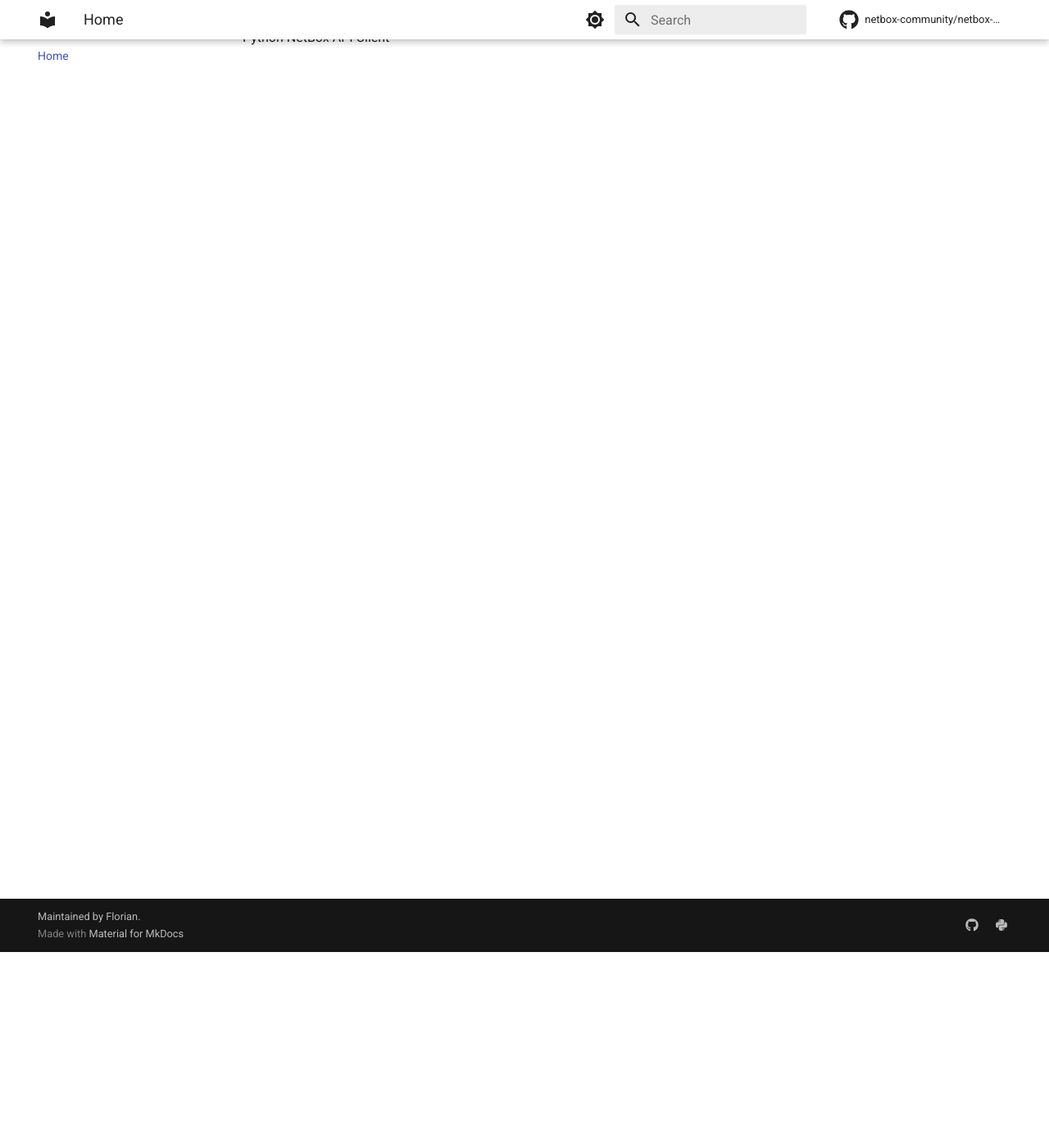
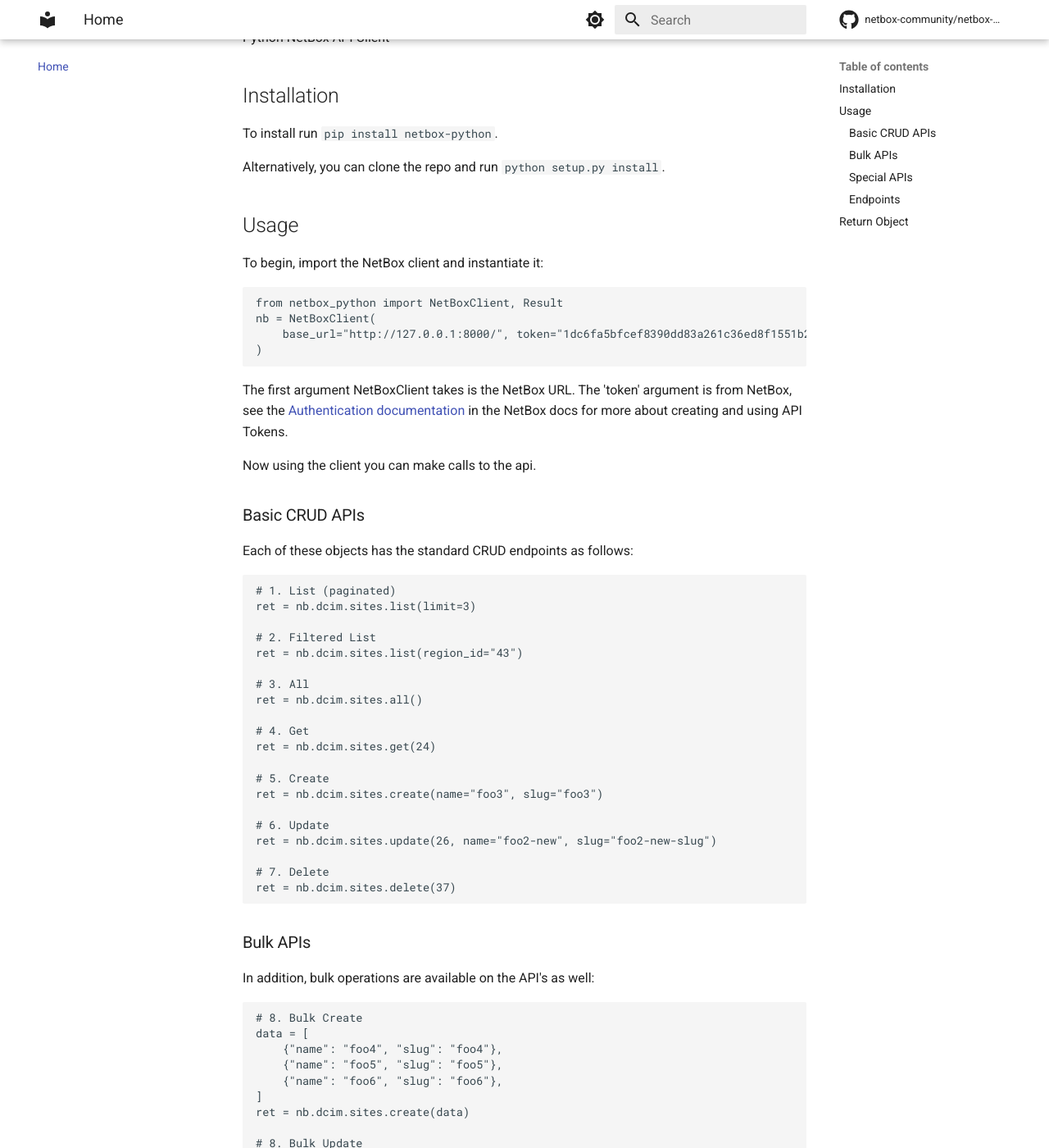
Before and after one commit to netbox-community/netbox-python, an MkDocs documentation site: the page built from docs/index.md, in a window 1280 px wide and 1400 px high, scrolled down 239 px. Shown: the whole window at 82% size. Built offline with MkDocs 1.6.1 and Material for MkDocs 9.7.7, drawn with Linux system fonts in a browser that asks for light colours; comment, search, counter and statistics services are not loaded; some of the changed text lies outside the part shown; grey boxes are pictures that could not be loaded.

Commit message:
Add render_config, update docs, v0.1.6 (#11)

````diff
--- a/docs/index.md
+++ b/docs/index.md
@@ -6,3 +6,109 @@
 [![License](https://img.shields.io/github/license/netbox-community/netbox-python)](https://img.shields.io/github/license/netbox-community/netbox-python)
 
 Python NetBox API Client
+
+## Installation
+
+To install run `pip install netbox-python`.
+
+Alternatively, you can clone the repo and run `python setup.py install`.
+
+## Usage
+
+To begin, import the NetBox client and instantiate it:
+
+```
+from netbox_python import NetBoxClient, Result
+nb = NetBoxClient(
+    base_url="http://127.0.0.1:8000/", token="1dc6fa5bfcef8390dd83a261c36ed8f1551b2d6b"
+)
+```
+The first argument NetBoxClient takes is the NetBox URL. The 'token' argument is from NetBox, see the [Authentication documentation](https://docs.netbox.dev/en/stable/integrations/rest-api/#authentication) in the NetBox docs for more about creating and using API Tokens.
+
+Now using the client you can make calls to the api.
+
+### Basic CRUD APIs
+
+Each of these objects has the standard CRUD endpoints as follows:
+
+```
+# 1. List (paginated)
+ret = nb.dcim.sites.list(limit=3)
+
+# 2. Filtered List
+ret = nb.dcim.sites.list(region_id="43")
+
+# 3. All
+ret = nb.dcim.sites.all()
+
+# 4. Get
+ret = nb.dcim.sites.get(24)
+
+# 5. Create
+ret = nb.dcim.sites.create(name="foo3", slug="foo3")
+
+# 6. Update
+ret = nb.dcim.sites.update(26, name="foo2-new", slug="foo2-new-slug")
+
+# 7. Delete
+ret = nb.dcim.sites.delete(37)
+```
+
+### Bulk APIs
+
+In addition, bulk operations are available on the API's as well:
+```
+# 8. Bulk Create
+data = [
+    {"name": "foo4", "slug": "foo4"},
+    {"name": "foo5", "slug": "foo5"},
+    {"name": "foo6", "slug": "foo6"},
+]
+ret = nb.dcim.sites.create(data)
+
+# 8. Bulk Update
+data = [
+    {"id": 28, "name": "foo4-new", "slug": "foo4-new"},
+    {"id": 29, "name": "foo5-new", "slug": "foo5-new"},
+]
+ret = nb.dcim.sites.update(data)
+
+# 10. Bulk Delete
+data = [{"id": 25}, {"id": 27}]
+ret = nb.dcim.sites.delete(data)
+```
+### Special APIs
+
+In addition to the standard API calls above, devices also have a special API for rendering config context:
+```
+ret = nb.dcim.devices.render_config(107)
+```
+
+### Endpoints
+
+The methods on the api's correspond to the NetBox REST API - the best reference to the objects that can be called is by using the [browsable API](https://demo.netbox.dev/api/) on the netbox instance.  The root objects that can be called are:
+
+- circuits
+- core
+- dcim
+- extras
+- ipam
+- plugins
+- status
+- tenancy
+- users
+- virtualization
+- wireless
+
+circuits would have 'circuit_terminations', 'circuit_types', etc... off of it.  Each of the endpoints has 'list', 'get', 'create', 'update' and 'delete' functions.
+
+
+## Return Object
+
+The return object from the API calls is a dictionary with two values (response and data).  **data** is the actual data returned from the call and response contains detailed information on the call, including the HTTP status code returned. Netbox-python is a wrapper around the python [requests](https://github.com/psf/requests) library. Detailed information on the response object can be found in python requests library [documentation](https://requests.readthedocs.io/en/latest/).  After making an API call you can check the status code and get the returned data as follows:
+
+```
+ret = nb.dcim.sites.all()
+print(f"status code: {ret.response.status_code}")
+print(ret.data)
+```
--- a/setup.cfg
+++ b/setup.cfg
@@ -1,5 +1,5 @@
 [bumpversion]
-current_version = 0.1.5
+current_version = 0.1.6
 commit = True
 tag = True
 
--- a/setup.py
+++ b/setup.py
@@ -42,6 +42,6 @@
     test_suite="tests",
     tests_require=test_requirements,
     url="https://github.com/netbox-community/netbox_python",
-    version="0.1.5",
+    version="0.1.6",
     zip_safe=False,
 )
````
Also changed, not shown: 9 other files.
